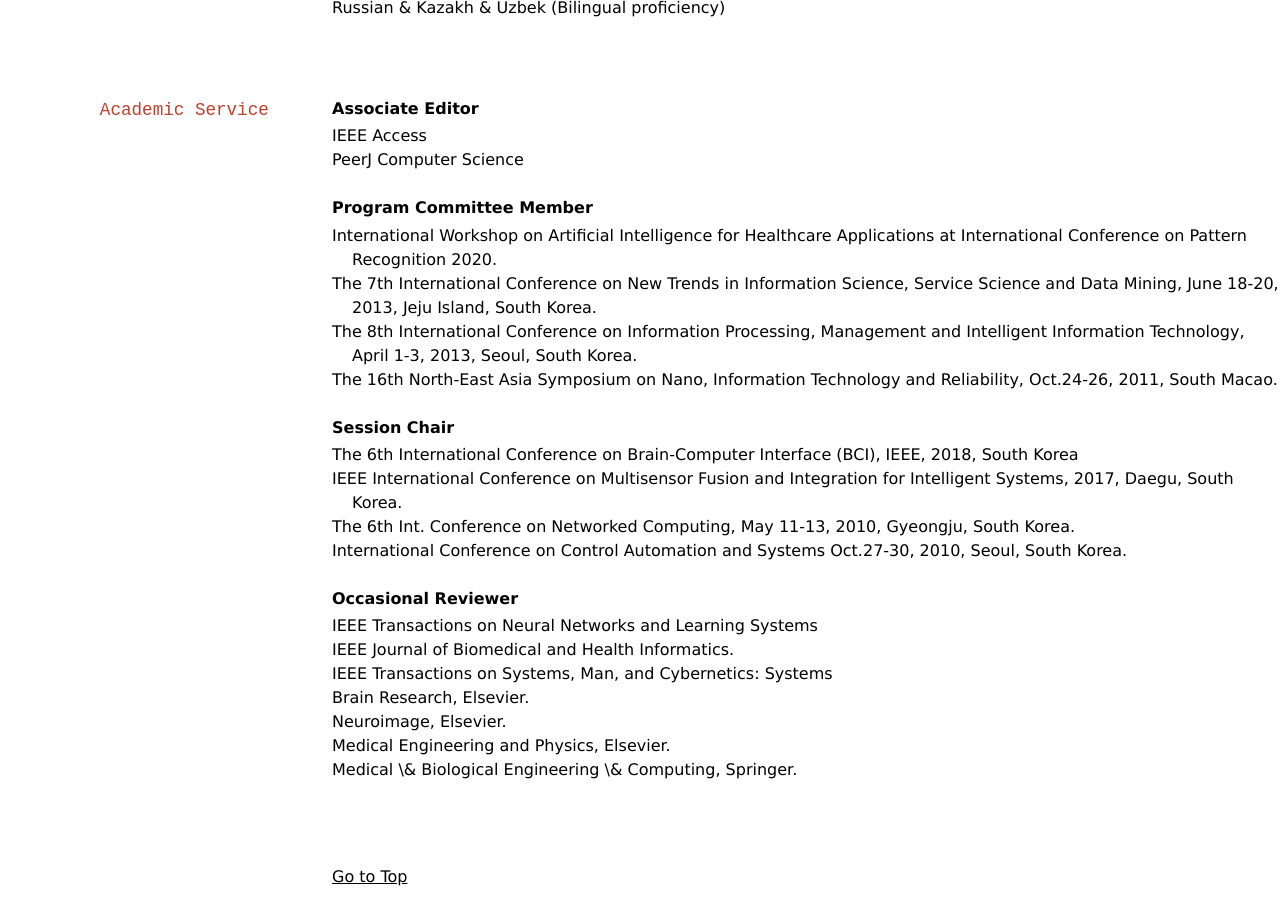
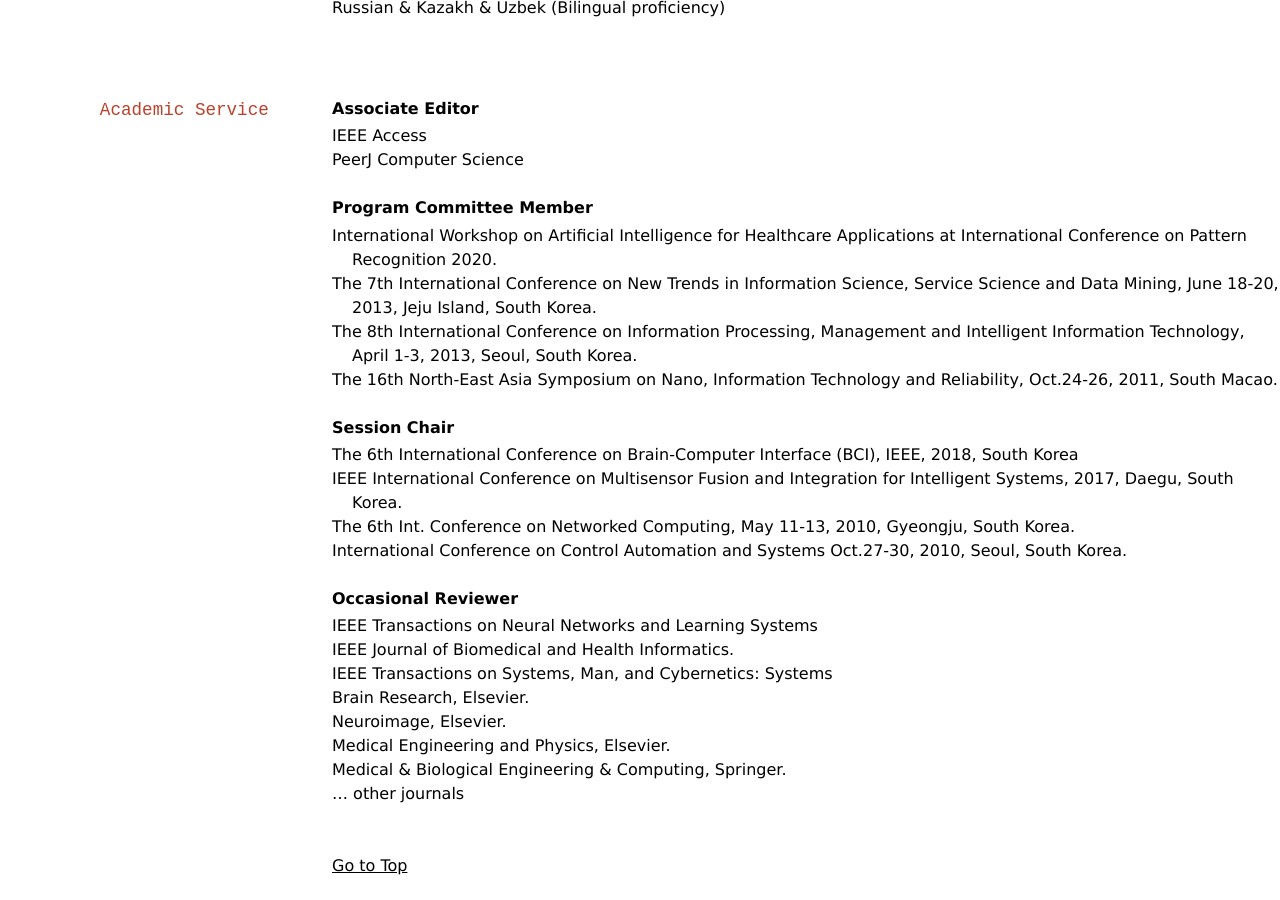
Before and after one commit to berdakh/berdakh.github.io, a Jekyll site: the page built from index.md, in a window 1280 px wide and 900 px high, scrolled down 9025 px. Built offline with Jekyll 4.4.1, drawn with Linux system fonts in a browser that asks for light colours; nearby versions of some CDN libraries; a style sheet for code colours, icons or effects is not loaded.

Commit message:
Update index.md

```diff
--- a/index.md
+++ b/index.md
@@ -422,8 +422,8 @@
 - Brain Research, Elsevier.
 - Neuroimage, Elsevier.
 - Medical Engineering and Physics, Elsevier.
-- Medical \& Biological Engineering \& Computing, Springer.
-
+- Medical & Biological Engineering & Computing, Springer.
+- ... other journals
 <br/>
 <br/>
 
```
